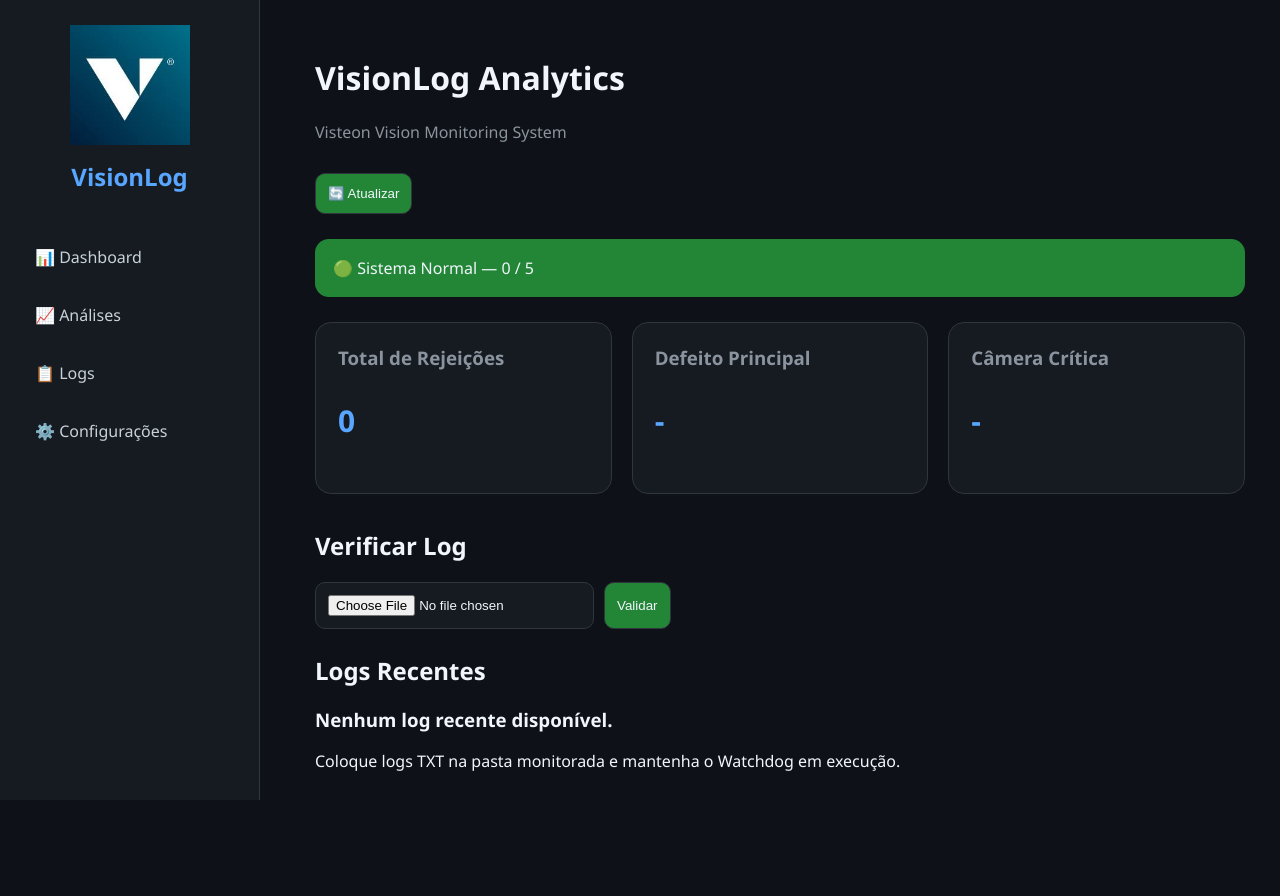
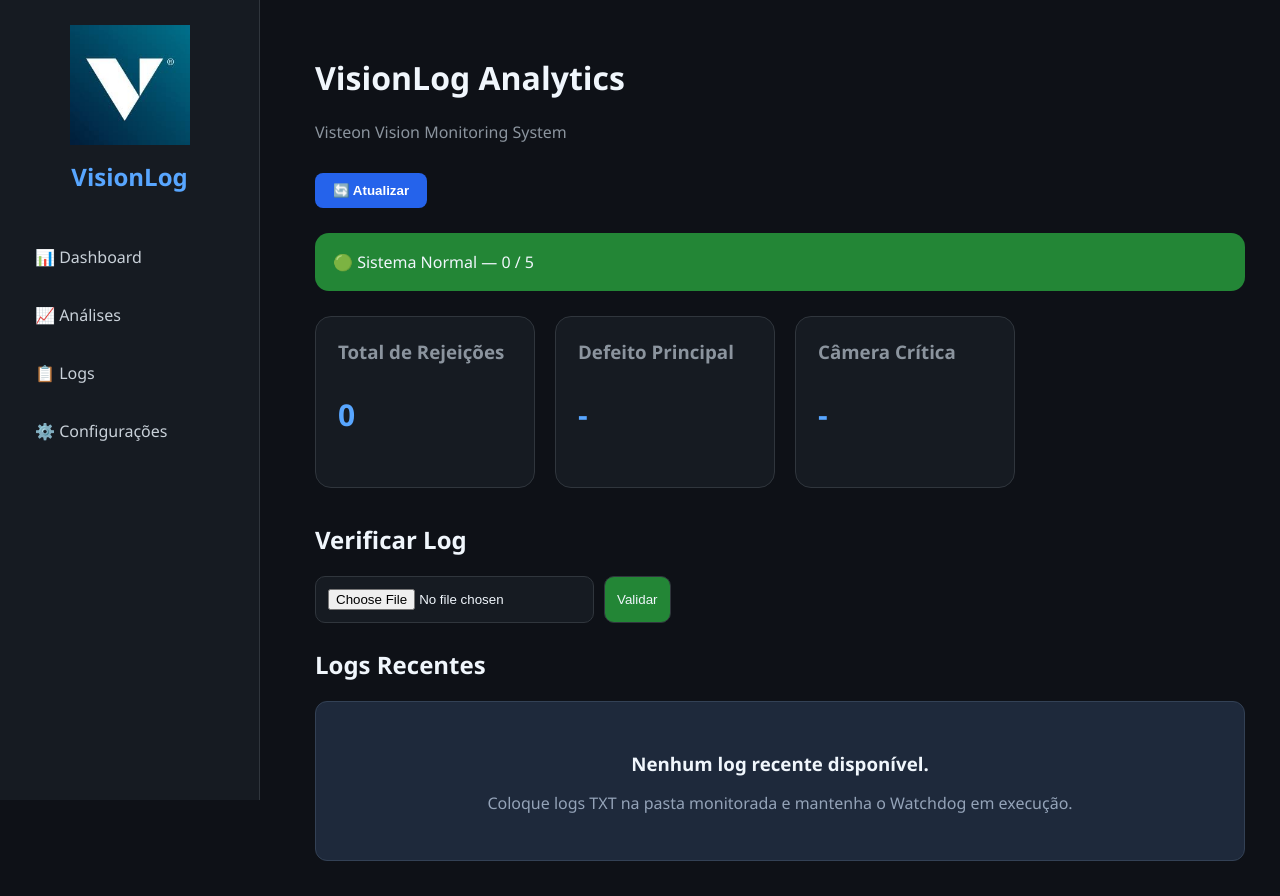
Before and after one commit to Thlsslvg/VisionLog, a Flask app: page / in a window 1280 px wide. Before the commit the page ends 800 px from the top, so only its background shows below. Run offline with Flask 3, Linux system fonts and the light colour scheme; data that the repository does not hold is empty.

Commit message:
Update style.css

```diff
--- a/VisionLog_Web/static/css/style.css
+++ b/VisionLog_Web/static/css/style.css
@@ -59,9 +59,9 @@ body {
 }
 
 .cards {
-    display: flex;
+    display: grid;
+    grid-template-columns: repeat(4, 1fr);
     gap: 20px;
-    flex-wrap: wrap;
     margin-bottom: 35px;
 }
 
@@ -71,7 +71,6 @@ body {
     border-radius: 16px;
     padding: 22px;
     min-width: 220px;
-    flex: 1;
 }
 
 .card h3 {
@@ -94,7 +93,8 @@ table {
     border: 1px solid #30363D;
 }
 
-th, td {
+th,
+td {
     padding: 14px;
     border-bottom: 1px solid #30363D;
     text-align: left;
@@ -111,8 +111,9 @@ tr:hover {
 
 .chart-grid {
     display: grid;
-    grid-template-columns: 1fr 1fr;
+    grid-template-columns: repeat(2, minmax(0, 1fr));
     gap: 20px;
+    align-items: start;
 }
 
 .chart-card {
@@ -120,6 +121,28 @@ tr:hover {
     border: 1px solid #30363D;
     padding: 22px;
     border-radius: 16px;
+    overflow: hidden;
+    min-width: 0;
+}
+
+.chart-card h2 {
+    margin-top: 0;
+    margin-bottom: 14px;
+    font-size: 20px;
+}
+
+.chart-box {
+    position: relative;
+    width: 100%;
+    height: 260px;
+}
+
+.trend-box {
+    height: 260px;
+}
+
+.chart-box canvas {
+    display: block;
 }
 
 .filters,
@@ -177,3 +200,69 @@ pre {
     padding: 12px;
     border-radius: 10px;
 }
+
+.page-header {
+    display: flex;
+    justify-content: space-between;
+    align-items: center;
+    margin-bottom: 25px;
+}
+
+.refresh-button {
+    background: #2563EB;
+    color: white;
+    border: none;
+    padding: 10px 18px;
+    border-radius: 8px;
+    cursor: pointer;
+    font-weight: 600;
+    transition: 0.2s;
+}
+
+.refresh-button:hover {
+    background: #1D4ED8;
+}
+
+.empty-state {
+    background: #1E293B;
+    border: 1px solid #334155;
+    border-radius: 12px;
+    padding: 30px;
+    text-align: center;
+    margin-top: 20px;
+}
+
+.empty-state h3 {
+    margin-bottom: 10px;
+}
+
+.empty-state p {
+    color: #94A3B8;
+}
+
+@media (max-width: 1100px) {
+    .cards {
+        grid-template-columns: repeat(2, 1fr);
+    }
+
+    .chart-grid {
+        grid-template-columns: 1fr;
+    }
+}
+
+@media (max-width: 700px) {
+    .sidebar {
+        position: relative;
+        width: 100%;
+        height: auto;
+    }
+
+    .content {
+        margin-left: 0;
+        padding: 20px;
+    }
+
+    .cards {
+        grid-template-columns: 1fr;
+    }
+}
```
